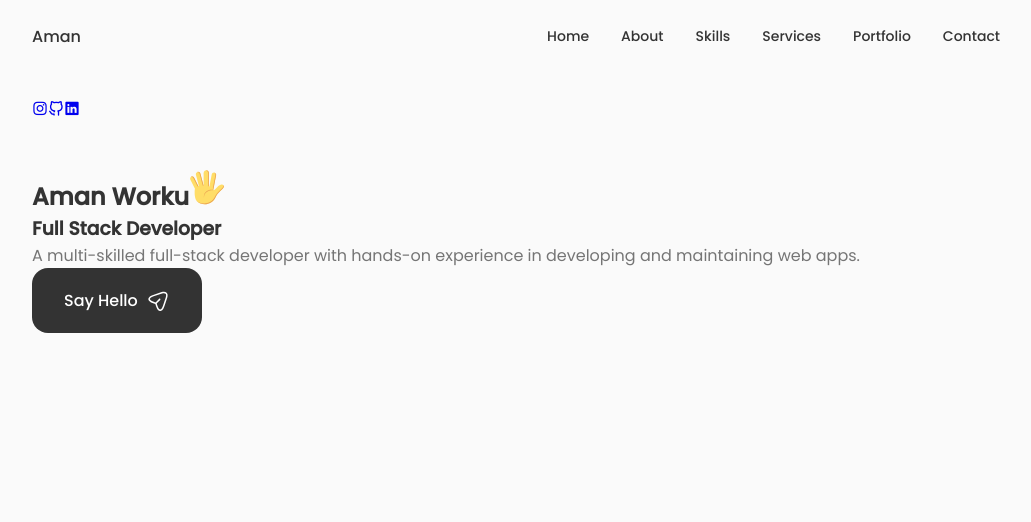
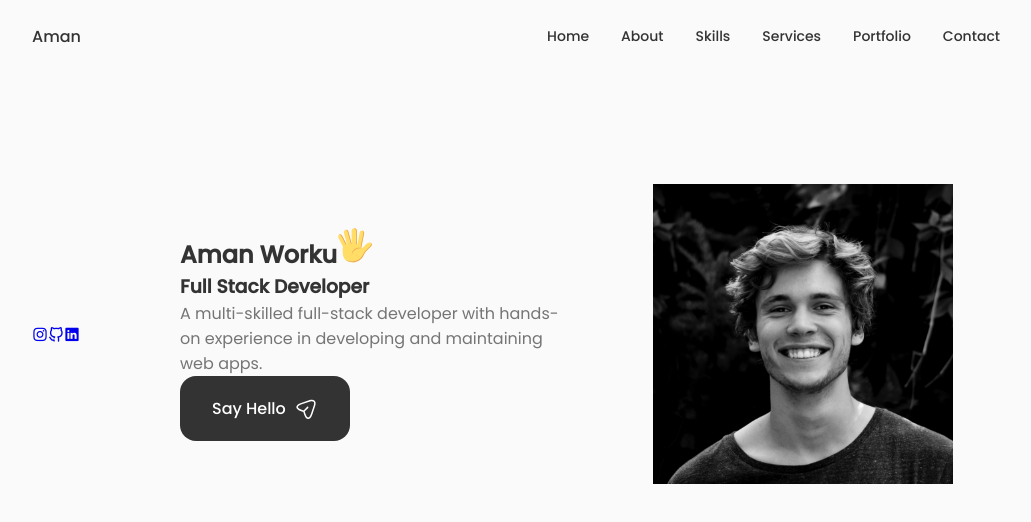
Before and after one commit to AmanWorku/AmanWorku.github.io, a React (Create React App) app: page / in a window 1280 px wide. Shown: the top 522 px of the page, without its empty margins (124-1155 px from the left). Built offline with nearby package versions, Linux system fonts and the light colour scheme.

Commit message:
Add styling for home content and image

```diff
--- a/src/components/home/home.css
+++ b/src/components/home/home.css
@@ -0,0 +1,18 @@
+.home__content {
+    grid-template-columns: 116px repeat(2, 1fr);
+    padding-top: 5.5rem;
+    column-gap: 2rem;
+    align-items: center;
+}
+
+.home__img {
+    background: url(../../assets/profile.jpg);
+    background-repeat: no-repeat;
+    background-position: center;
+    background-size: cover;
+    box-shadow: inset 0 0 0 9px rgba(255, 255, 255 / 30%);
+    order: 1;
+    justify-self: center;
+    width: 300px;
+    height: 300px;
+}
```
